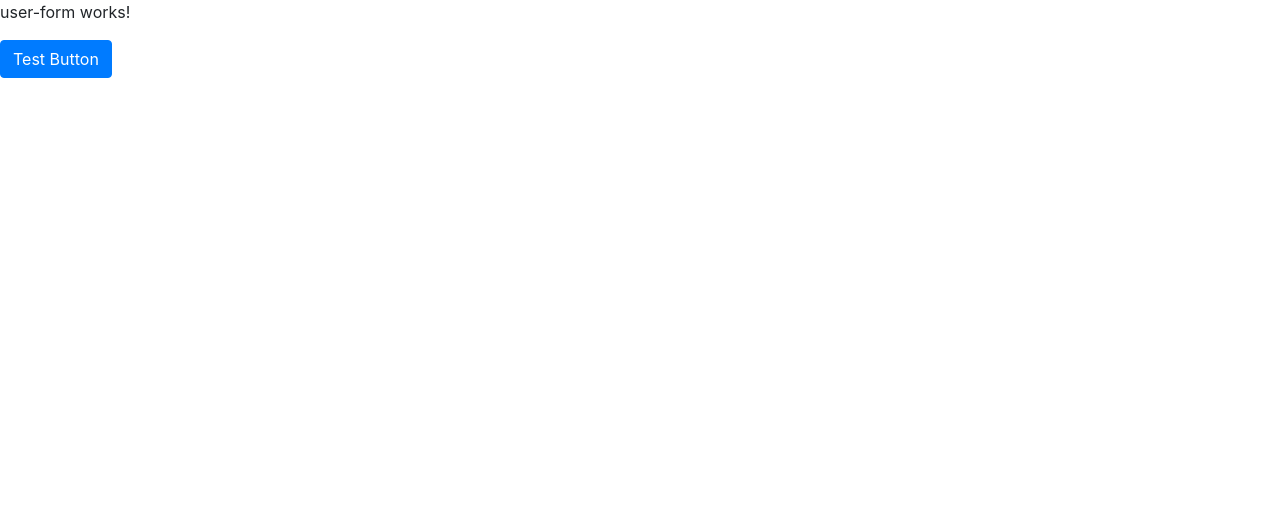
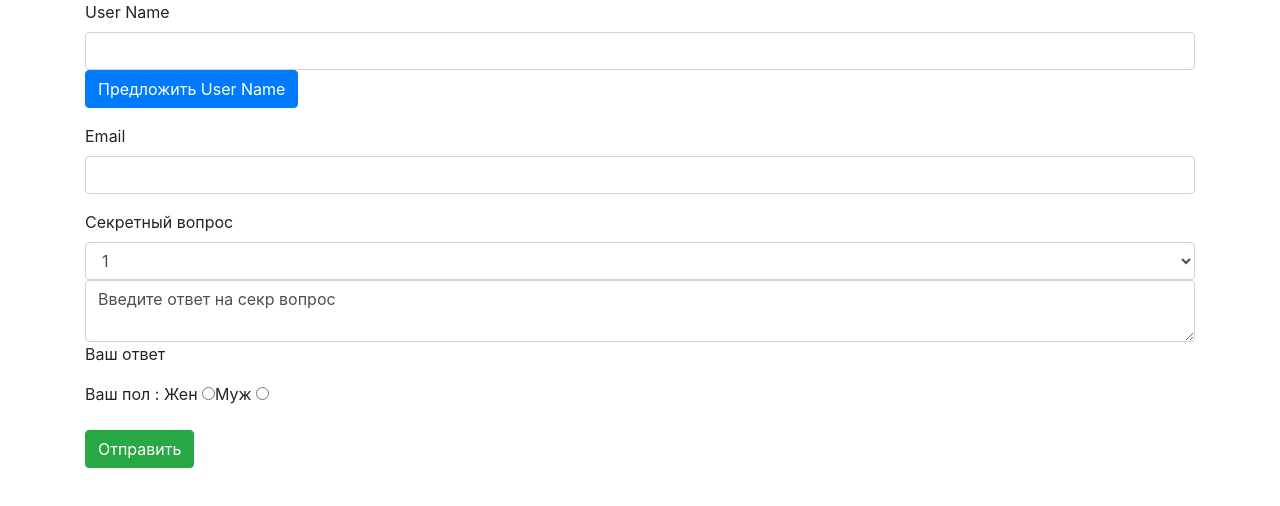
Before and after one commit to DenMinzalirov/minzakirov_home_Angular_It-academy, an Angular app in the folder lesson9Forms/: page / in a window 1280 px wide. Shown: the top 506 px of the page. Built offline with nearby package versions, Linux system fonts and the light colour scheme.

Commit message:
init: clear form

```diff
--- a/lesson9Forms/src/app/components/user-form/user-form.component.html
+++ b/lesson9Forms/src/app/components/user-form/user-form.component.html
@@ -1,2 +1,34 @@
-<p>user-form works!</p>
-<button class="btn btn-primary">Test Button</button>
+<div class="container">
+  <div class="col-xs-8 col-xs-offset-2">
+    <form>
+      <div class="form-group">
+        <label>User Name</label>
+        <input type="text" class="form-control">
+        <button class="btn btn-primary">Предложить User Name</button>
+      </div>
+      <div class="form-group">
+        <label>Email</label>
+        <input type="text" class="form-control">
+      </div>
+      <div class="form-group">
+        <label>Секретный вопрос</label>
+        <select class="form-control">
+          <option value="1">1</option>
+          <option value="2">2</option>
+          <option value="3">3</option>
+        </select>
+        <textarea class="form-control">Введите ответ на секр вопрос</textarea>
+        <p>Ваш ответ</p>
+      </div>
+      <div class="form-group">Ваш пол :
+        <label>Жен
+          <input type="radio">
+        </label>
+        <label>Муж
+          <input type="radio">
+        </label>
+      </div>
+      <button class="btn btn-success" type="submit">Отправить</button>
+    </form>
+  </div>
+</div>
```
